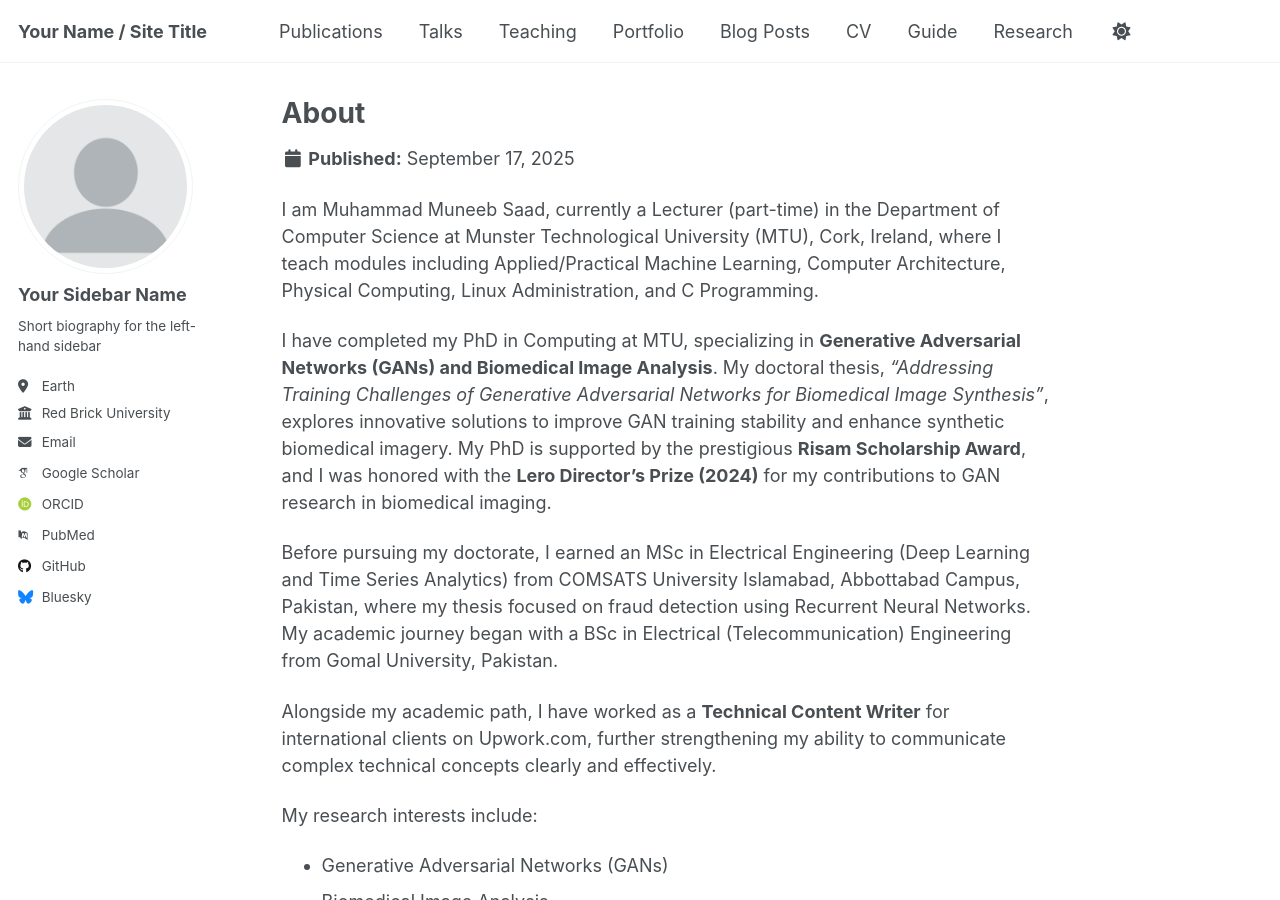
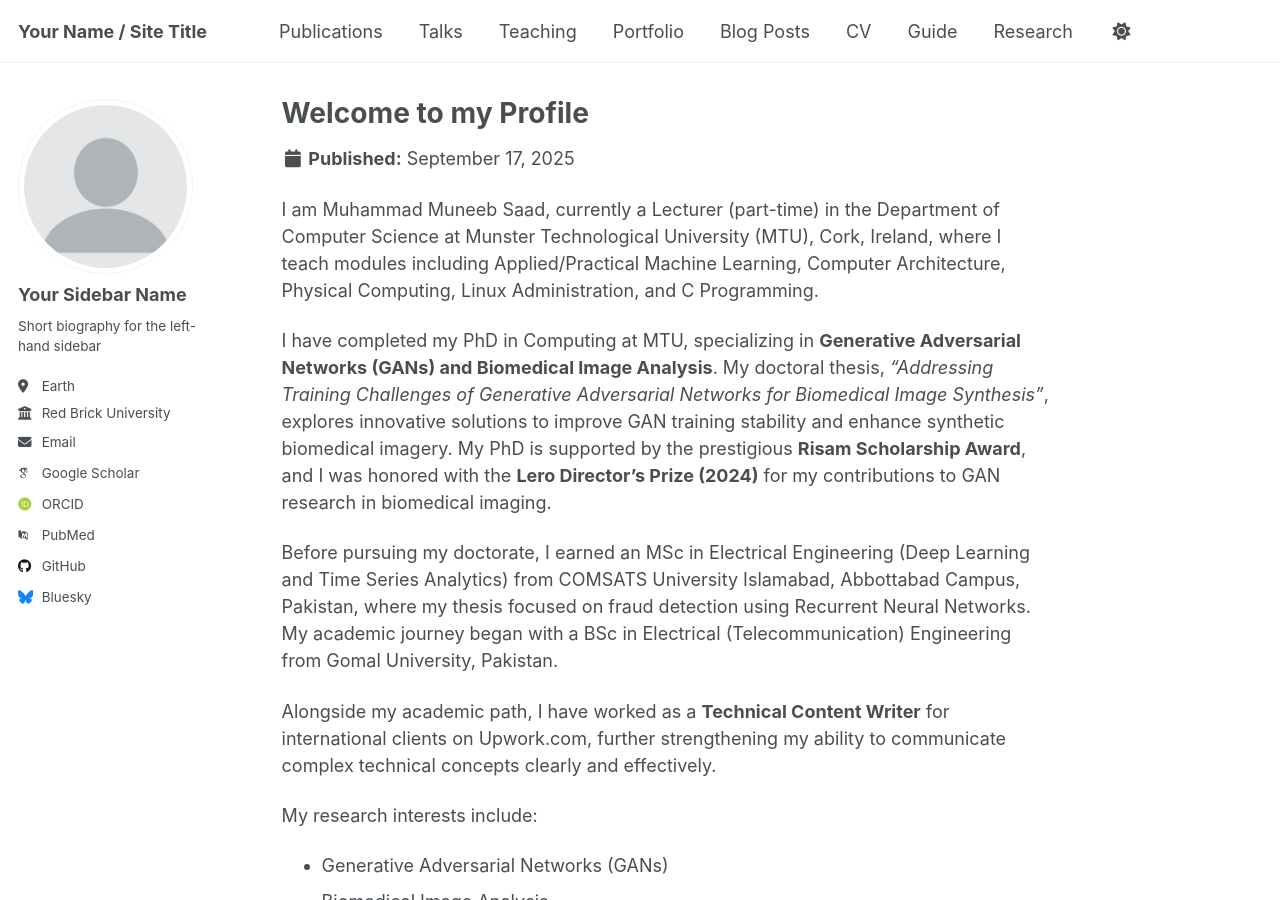
Before and after one commit to mmuneebsaad/mmuneebsaad.github.io, a Jekyll site: the page built from _pages/about.md, in a window 1280 px wide and 900 px high. Built offline with Jekyll 4.4.1, drawn with Linux system fonts in a browser that asks for light colours; some web fonts are replaced; a script that is not in the unit is left out.

Commit message:
Update about.md

```diff
--- a/_pages/about.md
+++ b/_pages/about.md
@@ -1,8 +1,10 @@
 ---
-layout: single
-title: "About"
-permalink: /about/
+permalink: /
+title: "Welcome to my Profile"
 author_profile: true
+redirect_from:
+  - /about/
+  - /about.html
 ---
 
 I am Muhammad Muneeb Saad, currently a Lecturer (part-time) in the Department of Computer Science at Munster Technological University (MTU), Cork, Ireland, where I teach modules including Applied/Practical Machine Learning, Computer Architecture, Physical Computing, Linux Administration, and C Programming.
```
